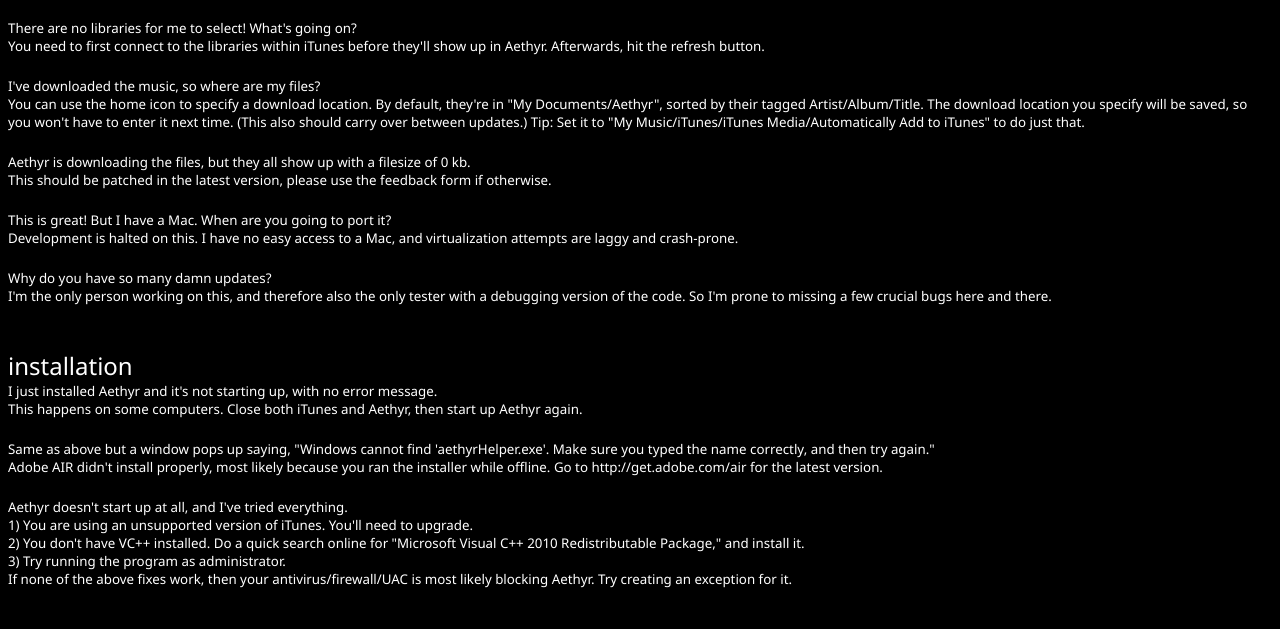
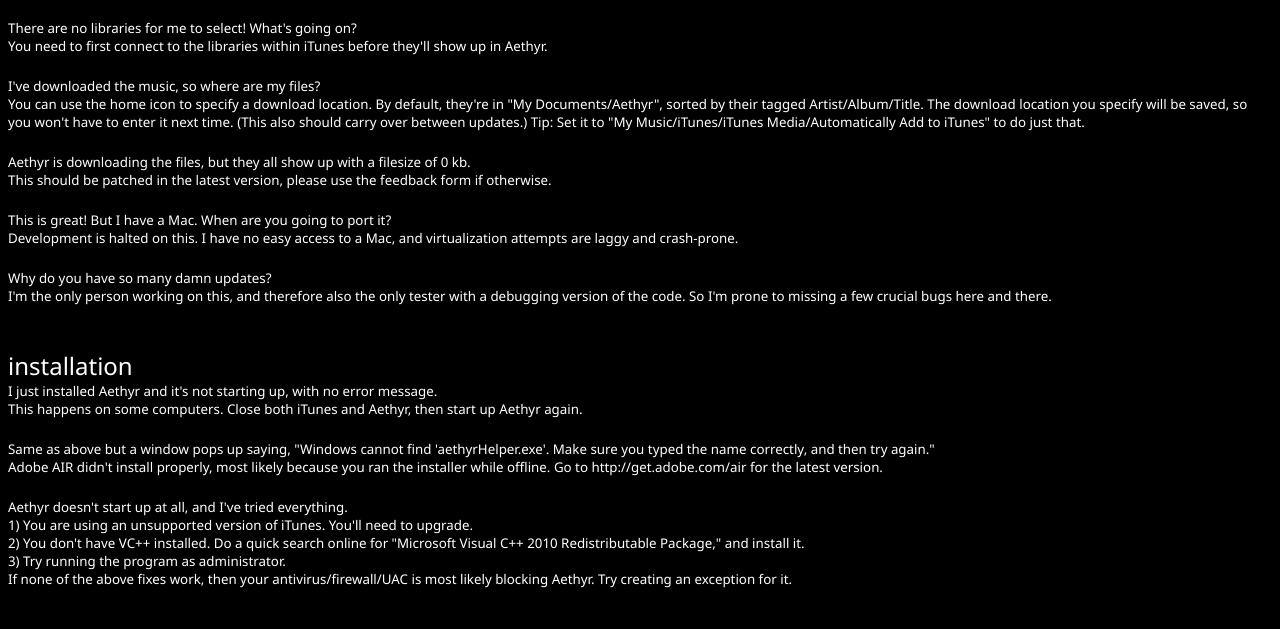
Before and after one commit to jklmli/aethyr, a plain HTML site: page www/faq.html in a window 1280 px wide. Shown: the part 162-791 px from the top of the page. Drawn offline with Linux system fonts and the light colour scheme.

Commit message:
FAQ fixes

```diff
--- a/www/faq.html
+++ b/www/faq.html
@@ -48,7 +48,7 @@
 
 <p>
 There are no libraries for me to select!  What's going on?<br />
-You need to first connect to the libraries within iTunes before they'll show up in Aethyr.  Afterwards, hit the refresh button.
+You need to first connect to the libraries within iTunes before they'll show up in Aethyr.
 </p>
 
 <br />
```
